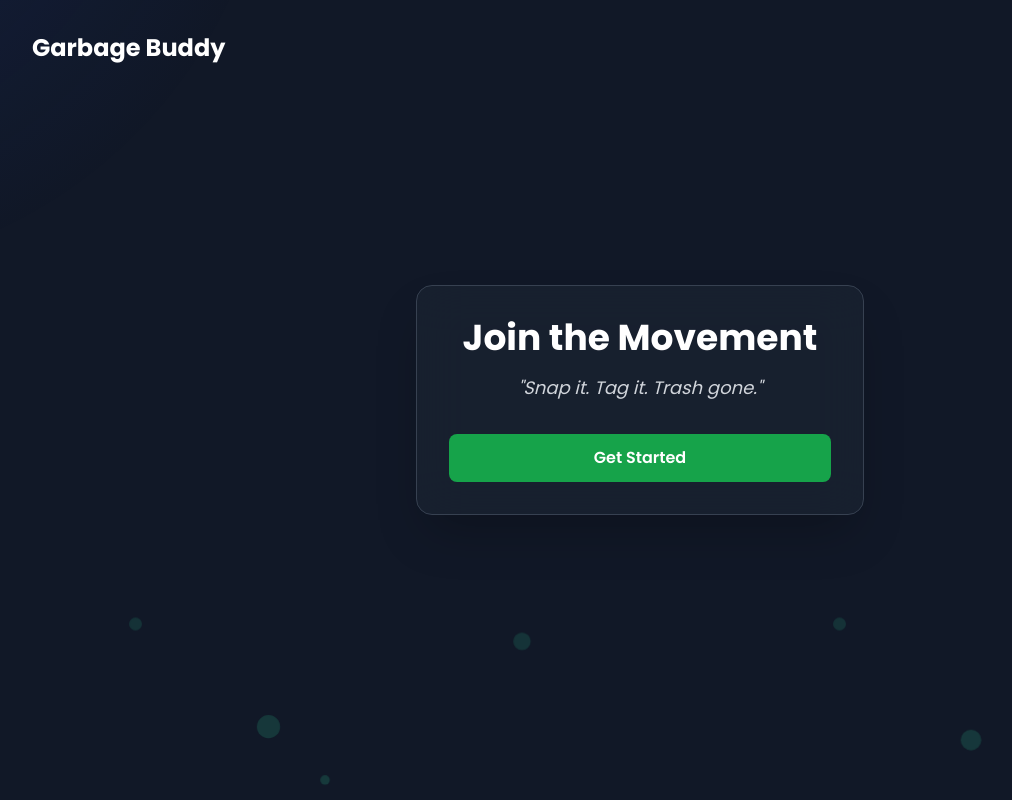
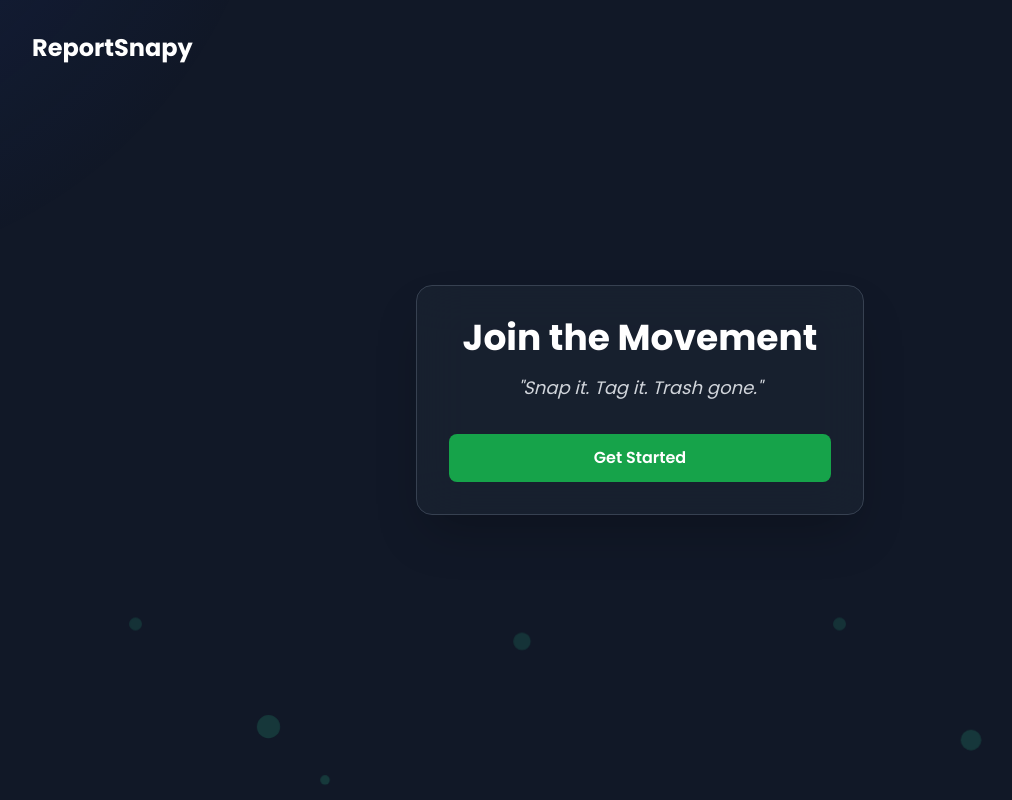
Before and after one commit to TheEdith0/GarbageBuddy2, a React (Vite) app: page / in a window 1280 px wide. Shown: the whole page, without its empty margins (0-1012 px from the left). Built offline with nearby package versions, Linux system fonts and the light colour scheme; no server answers.

Commit message:
feat: Rebrand app to ReportSnapy

```diff
--- a/index.html
+++ b/index.html
@@ -4,14 +4,10 @@
     <meta charset="UTF-8" />
     <link rel="icon" type="image/svg+xml" href="/vite.svg" />
     <meta name="viewport" content="width=device-width, initial-scale=1.0" />
-    <title>Garbage Buddy</title>
-    <!-- Your script tag should NOT be here anymore -->
+    <title>ReportSnapy</title>
   </head>
   <body>
     <div id="root"></div>
-    <!-- The decorator's target wall -->
-
-    <!-- The decorator arrives AFTER the wall is built -->
     <script type="module" src="/src/main.jsx"></script>
   </body>
 </html>
--- a/src/components/Auth.jsx
+++ b/src/components/Auth.jsx
@@ -105,7 +105,7 @@ export default function Auth() {
     <div className="relative flex items-center justify-center min-h-screen bg-gray-900 text-gray-300 overflow-hidden" style={{ perspective: '1000px' }}>
 
       <div className="absolute top-0 left-0 p-8 z-30">
-        <h1 className="text-2xl font-bold text-white">Garbage Buddy</h1>
+        <h1 className="text-2xl font-bold text-white">ReportSnapy</h1>
       </div>
 
       <AnimatedBackground />
@@ -125,7 +125,6 @@ export default function Auth() {
         {showLanding ? (
           <div className="text-center">
             <h1 className="text-4xl font-bold text-white mb-4">Join the Movement</h1>
-            {/* --- NEW TAGLINE ADDED HERE --- */}
             <p className="text-gray-300 text-lg italic mb-8">
               "Snap it. Tag it. Trash gone."
             </p>
--- a/src/components/PickerDashboard.jsx
+++ b/src/components/PickerDashboard.jsx
@@ -3,7 +3,6 @@ import { supabase } from '../supabaseClient';
 import { MapContainer, TileLayer, Marker, Popup, CircleMarker, Tooltip } from 'react-leaflet';
 import Profile from './Profile';
 
-// A reusable Modal component for the photo upload prompt
 const Modal = ({ isOpen, children }) => {
   if (!isOpen) return null;
   return (
@@ -16,7 +15,7 @@ const Modal = ({ isOpen, children }) => {
 export default function PickerDashboard({ user, onLogout }) {
   const [reports, setReports] = useState([]);
   const [loading, setLoading] = useState(true);
-  const [mapCenter, setMapCenter] = useState([28.59, 76.28]); // Default to Charkhi Dadri
+  const [mapCenter, setMapCenter] = useState([28.59, 76.28]);
   const [currentLocation, setCurrentLocation] = useState(null);
   const [isModalOpen, setIsModalOpen] = useState(false);
   const [isProfileOpen, setIsProfileOpen] = useState(false);
@@ -24,7 +23,6 @@ export default function PickerDashboard({ user, onLogout }) {
   const [afterImageFile, setAfterImageFile] = useState(null);
   const [actionLoading, setActionLoading] = useState(false);
 
-  // This useEffect now runs only ONCE to prevent the infinite loop
   useEffect(() => {
     const fetchReports = async (location) => {
       setLoading(true);
@@ -59,7 +57,7 @@ export default function PickerDashboard({ user, onLogout }) {
       alert("Geolocation is not supported. Showing results for Charkhi Dadri.");
       fetchReports({ lat: mapCenter[0], lng: mapCenter[1] });
     }
-  }, []); // The empty array [] is the crucial fix for the loop
+  }, []);
 
   const handleMarkCompleteClick = (report) => {
     setSelectedReport(report);
@@ -100,7 +98,7 @@ export default function PickerDashboard({ user, onLogout }) {
   return (
     <div className="relative min-h-screen bg-dark-text text-gray-300 font-sans">
       <header className="relative z-20 p-4 flex justify-between items-center bg-dark-text/50 backdrop-blur-sm">
-        <h1 className="text-xl font-bold text-white">Picker Dashboard</h1>
+        <h1 className="text-xl font-bold text-white">ReportSnapy</h1>
         <div className="flex items-center gap-4">
           <button onClick={() => setIsProfileOpen(true)} className="px-4 py-2 font-semibold text-white bg-primary rounded-lg hover:bg-blue-700">Profile</button>
           <button onClick={onLogout} className="px-4 py-2 font-semibold text-white bg-red-600 rounded-lg hover:bg-red-700">Logout</button>
@@ -145,18 +143,9 @@ export default function PickerDashboard({ user, onLogout }) {
                     <p className="font-semibold text-white">{report.dist_meters.toFixed(0)}m away</p>
                     <p className="text-sm text-gray-400">Status: <span className="font-semibold text-orange-400">{report.status.toUpperCase()}</span></p>
                 </div>
-
-                {/* --- NEW: Get Directions Button --- */}
-                <a
-                  href={`https://www.google.com/maps/dir/?api=1&destination=${report.latitude},${report.longitude}`}
-                  target="_blank"
-                  rel="noopener noreferrer"
-                  className="block w-full text-center mb-2 px-4 py-2 font-semibold text-white bg-primary rounded-lg hover:bg-blue-700 transition-colors"
-                >
+                <a href={`https://www.google.com/maps/dir/?api=1&destination=${report.latitude},${report.longitude}`} target="_blank" rel="noopener noreferrer" className="block w-full text-center mb-2 px-4 py-2 font-semibold text-white bg-primary rounded-lg hover:bg-blue-700 transition-colors">
                   Get Directions
                 </a>
-                {/* --- END OF NEW CODE --- */}
-
                 <button onClick={() => handleMarkCompleteClick(report)} className="w-full px-4 py-2 font-semibold text-white bg-secondary rounded-lg hover:bg-green-700 transition-colors">
                   Mark as Completed
                 </button>
--- a/src/components/ReportForm.jsx
+++ b/src/components/ReportForm.jsx
@@ -13,10 +13,9 @@ export default function ReportForm({ user, onLogout }) {
 
   const [reportLocation, setReportLocation] = useState(null);
   const [currentLocation, setCurrentLocation] = useState(null);
-  const [mapCenter, setMapCenter] = useState([28.59, 76.28]); // Charkhi Dadri
+  const [mapCenter, setMapCenter] = useState([28.59, 76.28]);
   const [isProfileOpen, setIsProfileOpen] = useState(false);
 
-  // This useEffect fetches reports and sets up polling for updates
   useEffect(() => {
     const fetchMyReports = async () => {
       setReportsLoading(true);
@@ -30,7 +29,6 @@ export default function ReportForm({ user, onLogout }) {
     return () => clearInterval(interval);
   }, [user.id]);
 
-  // This useEffect handles geolocation and runs only once to prevent loops
   useEffect(() => {
     let watcherId;
     if (navigator.geolocation) {
@@ -51,7 +49,7 @@ export default function ReportForm({ user, onLogout }) {
       });
     }
     return () => { if (watcherId) navigator.geolocation.clearWatch(watcherId); };
-  }, []); // The empty array [] is the crucial fix for the loop
+  }, []);
 
   const handleSubmit = async (e) => {
     e.preventDefault();
@@ -104,7 +102,7 @@ export default function ReportForm({ user, onLogout }) {
   return (
     <div className="relative min-h-screen bg-dark-text text-gray-300 font-sans">
       <header className="relative z-20 p-4 flex justify-between items-center bg-dark-text/50 backdrop-blur-sm">
-        <h1 className="text-xl font-bold text-white">Reporter Dashboard</h1>
+        <h1 className="text-xl font-bold text-white">ReportSnapy</h1>
         <div className="flex items-center gap-4">
           <button onClick={() => setIsProfileOpen(true)} className="px-4 py-2 font-semibold text-white bg-primary rounded-lg hover:bg-blue-700">Profile</button>
           <button onClick={onLogout} className="px-4 py-2 font-semibold text-white bg-red-600 rounded-lg hover:bg-red-700">Logout</button>
```
